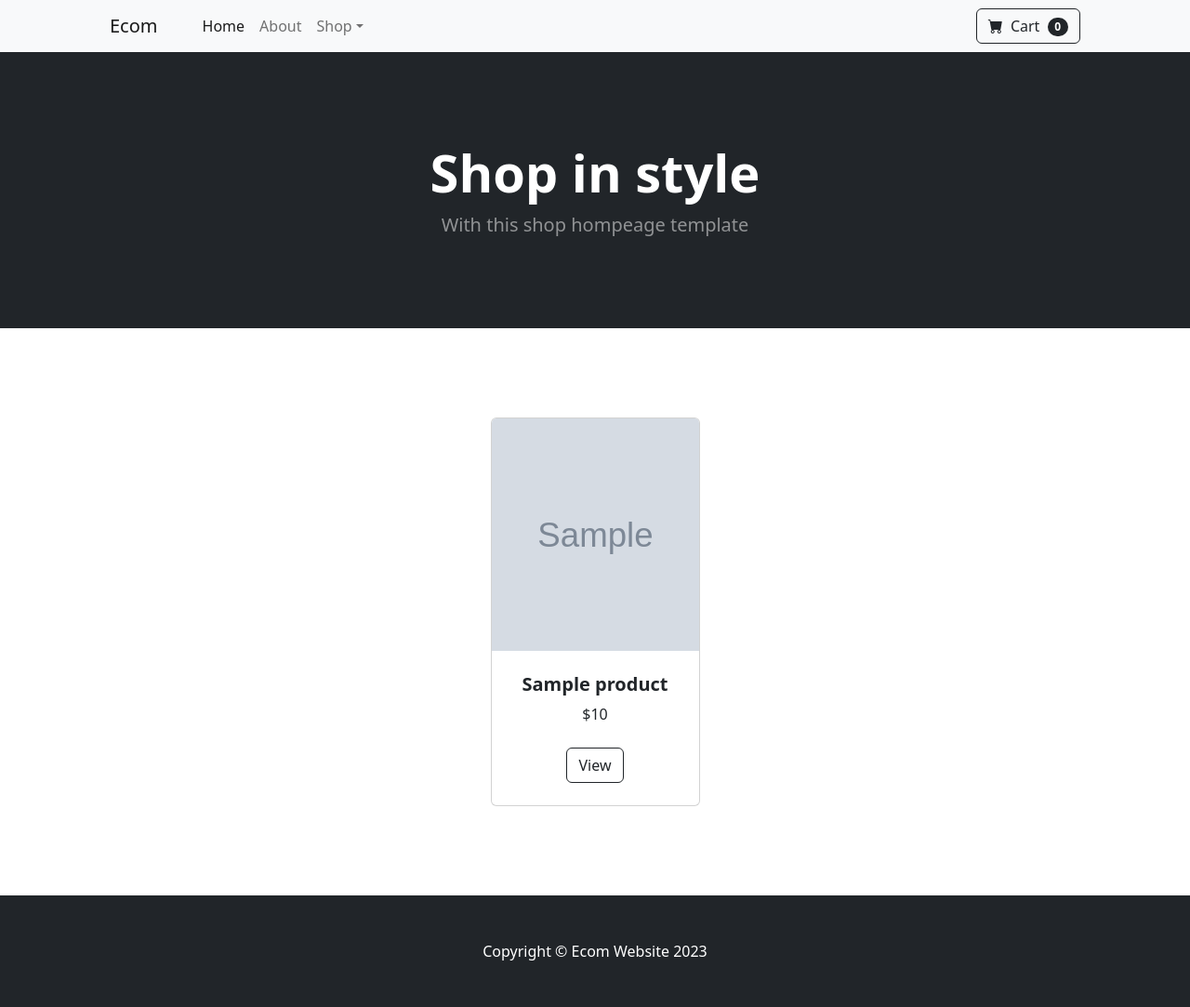
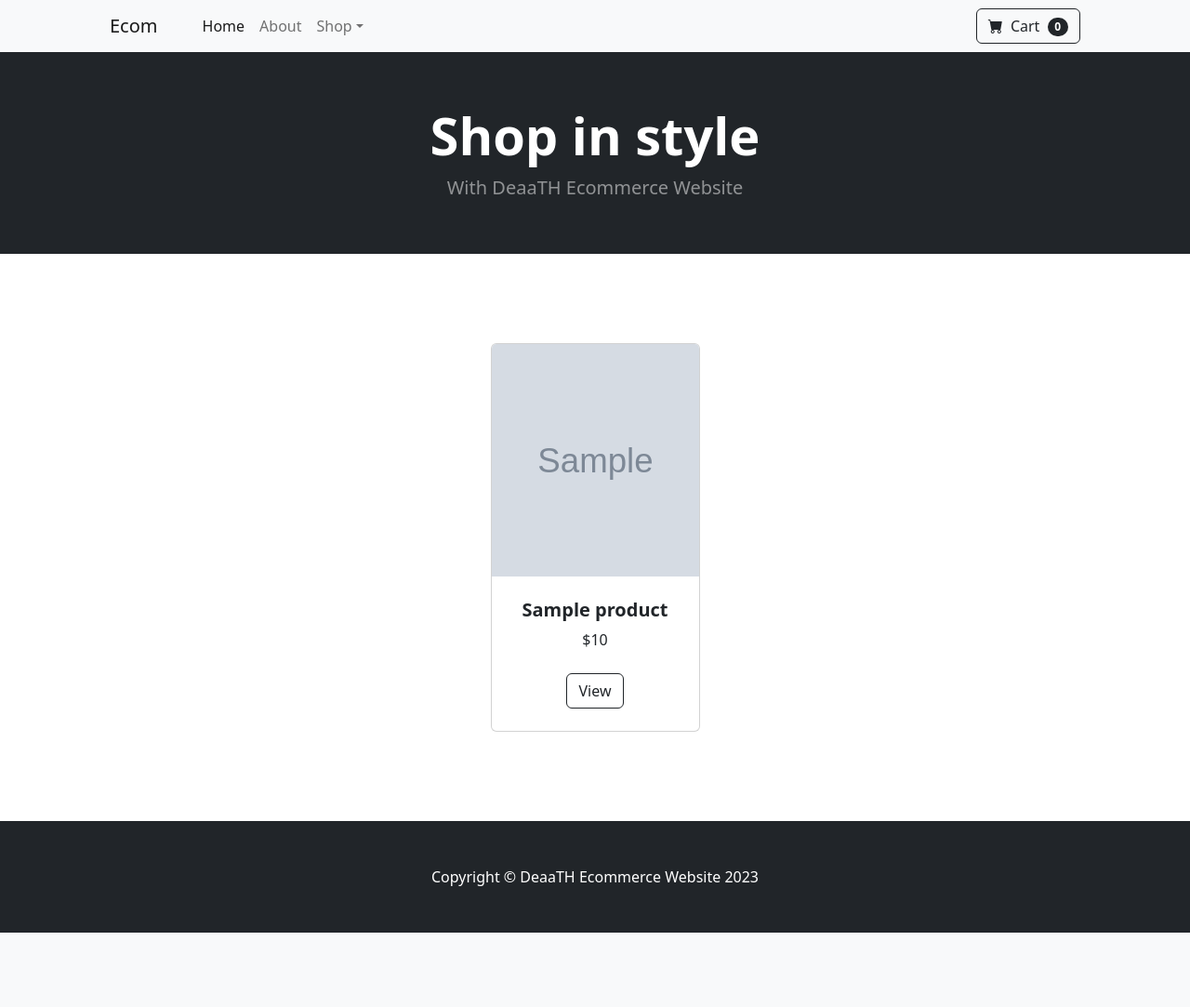
Before and after one commit to DeaaTH65/E_Com, a Django app: template ecom/store/templates/home.html in a window 1280 px wide. Shown: the whole page at 93% size. After the commit the page ends 1003 px from the top, so only its background shows below. Run offline with Django 4.2, Linux system fonts and the light colour scheme; the template is opened without the code that fills it: most values are stand-ins (such as "Sample title", 1, 10 or a date in 2020); grey boxes marked "Sample" are stand-in pictures.

Commit message:
sale model

```diff
--- a/ecom/store/models.py
+++ b/ecom/store/models.py
@@ -32,6 +32,9 @@ class Product(models.Model):
     category = models.ForeignKey(Category, on_delete=models.CASCADE, default=1)
     description = models.CharField(max_length=250, default='', blank=True, null=True)
     image = models.ImageField(upload_to='product/')
+    #Sale
+    is_sale = models.BooleanField(default=False)
+    sale_price = models.DecimalField(default=0, decimal_places=2, max_digits=8)
 
     def __str__(self):
         return self.name
--- a/ecom/store/templates/home.html
+++ b/ecom/store/templates/home.html
@@ -45,11 +45,11 @@
             </div>
         </nav>
         <!-- Header-->
-        <header class="bg-dark py-5">
+        <header class="bg-dark py-2">
             <div class="container px-4 px-lg-5 my-5">
                 <div class="text-center text-white">
                     <h1 class="display-4 fw-bolder">Shop in style</h1>
-                    <p class="lead fw-normal text-white-50 mb-0">With this shop hompeage template</p>
+                    <p class="lead fw-normal text-white-50 mb-0">With DeaaTH Ecommerce Website</p>
                 </div>
             </div>
         </header>
@@ -83,7 +83,7 @@
         </section>
         <!-- Footer-->
         <footer class="py-5 bg-dark">
-            <div class="container"><p class="m-0 text-center text-white">Copyright &copy; Ecom Website 2023</p></div>
+            <div class="container"><p class="m-0 text-center text-white">Copyright &copy; DeaaTH Ecommerce Website 2023</p></div>
         </footer>
         <!-- Bootstrap core JS-->
         <script src="https://cdn.jsdelivr.net/npm/bootstrap@5.2.3/dist/js/bootstrap.bundle.min.js"></script>
```
Also changed, not shown: ecom/store/migrations/0003_product_is_sale_product_sale_price.py (added).
